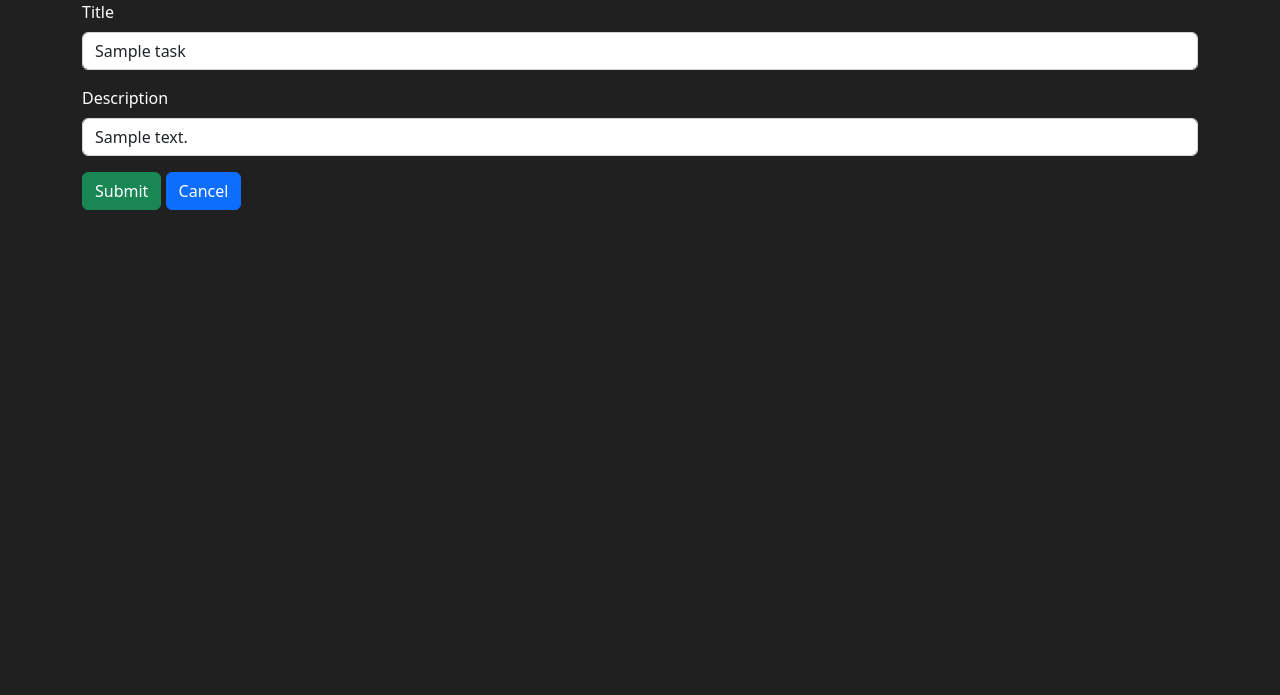
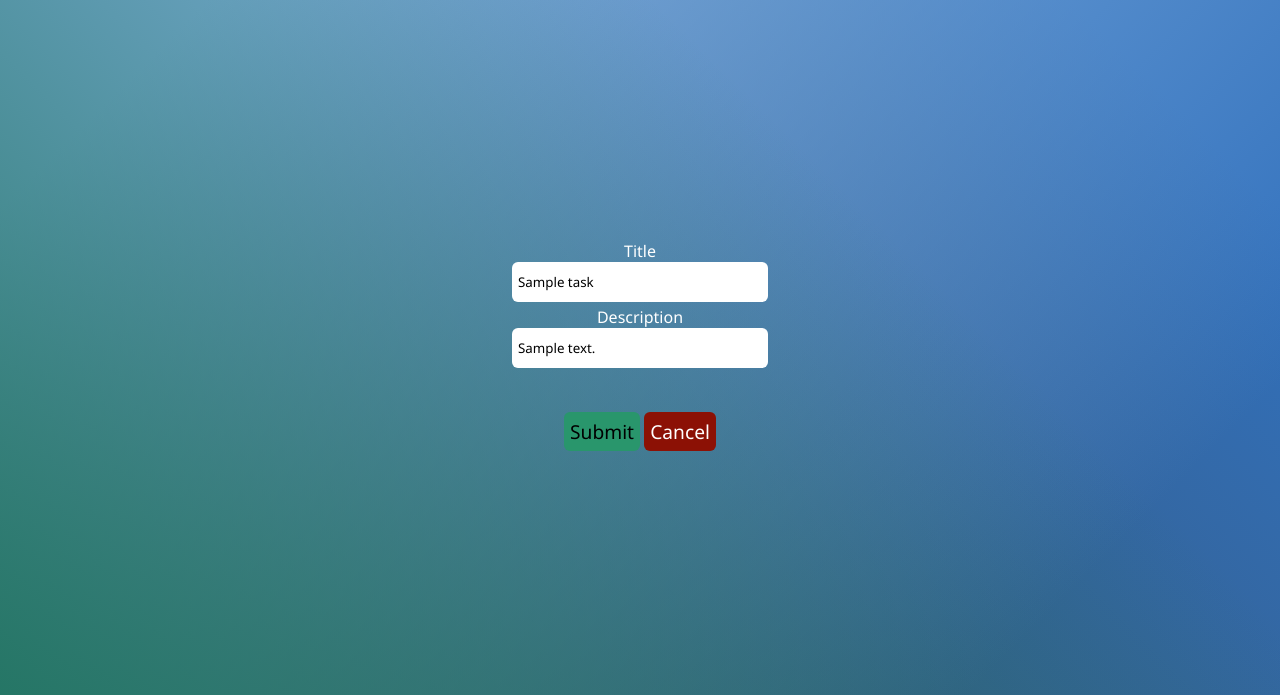
Before and after one commit to DanielSalmeron3b/todo-app-django, a Django app: page /tasks/edit_task/1/ in a window 1280 px wide. Shown: the top 695 px of the page. Run offline with Django 4.2, Linux system fonts and the light colour scheme; tables that the repository leaves empty hold one stand-in row (values such as "Sample post").

Commit message:
Added my own CSS

```diff
--- a/djangoCrudToDo/settings.py
+++ b/djangoCrudToDo/settings.py
@@ -25,7 +25,7 @@ SECRET_KEY = 'django-insecure-@+9le#)&)z&z_kub$hsi%=5mc(4%-d5j90d=1#kei%mw1v1+)q
 # SECURITY WARNING: don't run with debug turned on in production!
 DEBUG = True
 
-ALLOWED_HOSTS = []
+ALLOWED_HOSTS = ['*']
 
 
 # Application definition
--- a/tasks/static/main.css
+++ b/tasks/static/main.css
@@ -1,4 +1,149 @@
+*{
+    margin: 0;
+    padding: 0;
+    box-sizing: border-box;
+}
+
+html {
+    font-family:'Segoe UI';
+}
+
 body{
-    background: #202020;
     color: #fff;
+    background: rgb(22,44,54);
+    background:
+    linear-gradient(45deg, #20745f 0%, rgba(32, 116, 95, 0) 70%),
+    linear-gradient(135deg, #81b0df 10%, rgba(129, 176, 223, 0) 80%),
+    linear-gradient(225deg, #3271bd 10%, rgba(50, 113, 189, 0) 80%),
+    linear-gradient(315deg, #375268 100%, rgba(55, 82, 104, 0) 70%)
+    center/cover no-repeat;
+    background-attachment: fixed;
 }
+.main-title{
+    font-size: 3.2em;
+    width: 100%;
+    background-color: #375268;
+    text-align: center;
+}
+.main-form{
+    text-align: center;
+    margin-top: 20px;
+}
+.main-form form{
+    display: flex;
+    flex-direction: column;
+    margin: 30px auto 0;
+    text-align: center;
+    width: 20%;
+    justify-content: space-evenly;
+    height: 150px;
+}
+
+.main-form form input{
+    padding: 6px;
+    font-family: 'Segoe UI';
+    border-radius: 6px;
+    border: none;
+    margin-bottom: 4px;
+}
+
+.main-form form textarea{
+    padding: 6px;
+    font-family: 'Segoe UI';
+    border-radius: 6px;
+    border: none;
+    margin-bottom: 4px;
+}
+
+.main-form form button{
+    padding: 6px;
+    font-family: 'Segoe UI';
+    font-weight: bold;
+    font-size: 1.2em;
+    color: #fff;
+    border-radius: 6px;
+    border: 1px #375268 solid;
+    background-color: #29966c;
+}
+
+.task-card{
+    text-align: center;
+    background-color: rgba(220, 220, 220, 0.2);
+    border-radius: 4px;
+    box-shadow:
+    0 6px 8px rgba(0, 0, 0, 0.1),
+    0 0 5px rgba(0, 0, 0, 0.2),
+    inset 0 0 2px rgba(255, 255, 255, 0.5);
+    margin-top: 30px;
+    padding: 10px;
+    width: 20%;
+    margin: 30px auto 30px;
+}
+
+.task-card--buttons{
+    margin-top: 50px;
+    width: 100%;
+    display: flex;
+    flex-direction: column;
+    align-items: center;
+}
+
+.task-card a{
+    padding: 6px;
+    font-family: 'Segoe UI';
+    font-weight: bold;
+    color: #fff;
+    border-radius: 6px;
+    border: 1px #375268 solid;
+    text-decoration: none;
+    background-color: #3271bd;
+    width: 80%;
+}
+
+.task-card .delete-form{
+    width: 100%;
+}
+
+.task-card button{
+    padding: 6px;
+    font-family: 'Segoe UI';
+    font-weight: bold;
+    color: #fff;
+    border-radius: 6px;
+    border: none;
+    background-color: #8C1105;
+    margin-top: 6px;
+    height: 100%;
+    width: 80%;
+}
+
+/* Edit task */
+.main-form .main-form-edit{
+    margin-top: 30vh;
+}
+.main-form .main-form-edit .main-form-edit--container{
+    display: flex;
+    flex-direction: column;
+}
+.main-form-input--edit{
+    height: 40px;
+}
+.main-form--edit_buttons{
+    margin-top: 40px;
+}
+.main-form--edit_buttons input{
+    cursor:pointer;
+    background-color: #29966c;
+    font-size: 1.2em;
+}
+.cancel-edit{
+    font-family: 'Segoe UI';
+    text-decoration: none;
+    font-size: 1.2em;
+    color: #fff;
+    border-radius: 6px;
+    background-color: #8C1105;
+    height: 100%;
+    padding: 6px;
+    margin-top: 2px;
+}
--- a/tasks/templates/edit_task.html
+++ b/tasks/templates/edit_task.html
@@ -6,41 +6,35 @@
     <meta charset="UTF-8">
     <meta http-equiv="X-UA-Compatible" content="IE=edge">
     <meta name="viewport" content="width=device-width, initial-scale=1.0">
-    <!-- CSS only -->
-    <link href="https://cdn.jsdelivr.net/npm/bootstrap@5.2.1/dist/css/bootstrap.min.css" rel="stylesheet" integrity="sha384-iYQeCzEYFbKjA/T2uDLTpkwGzCiq6soy8tYaI1GyVh/UjpbCx/TYkiZhlZB6+fzT" crossorigin="anonymous">
     <link rel="stylesheet" href="{% static 'main.css' %}">
     <title>Edit Task 🤠</title>
 </head>
 <body>
-
-    <div class="container">
-        <form  enctype="multipart/form-data" method="post">
+    <main>
+        <div class="main-form">
+            <form method="post" class="main-form-edit">
                 {% csrf_token %}
-
                 {% for form in forms %}
-            <div class="mb-3">
-
-                <label for="" class="form-label">{{ form.label }}</label>
-
+                <div class="main-form-edit--container">
+                    <label for="">{{ form.label }}</label>
                     <input
                     type="{{ form.field.widget.input_type }}"
-                class="form-control"
                     name="{{ form.name }}"
                     id=""
                     aria-describedby="helpId"
                     placeholder="{{ form.label }}"
                     value="{{ form.value | default:'' }}"
+                    class="main-form-input--edit"
                     />
-
                 </div>
-            <div class="col-12 help-text">{{form.errors}}</div>
+                <div>{{form.errors}}</div>
                 {% endfor %}
-
-            <input name="" id="" class="btn btn-success" type="submit" value="Submit">
-            <a name="" id="" class="btn btn-primary" href="{% url 'tasks' %}" role="button">Cancel</a>
-
+                <div class="main-form--edit_buttons">
+                    <input type="submit" value="Submit" class="submit-edit">
+                    <a href="{% url 'tasks' %}" role="button" class="cancel-edit">Cancel</a>
+                </div>
             </form>
         </div>
-
+    </main>
 </body>
 </html>
```
Also changed, not shown: tasks/templates/list_tasks.html (+19 -20 lines), README.md. Lines whose indentation alone changed are shown as unchanged.
